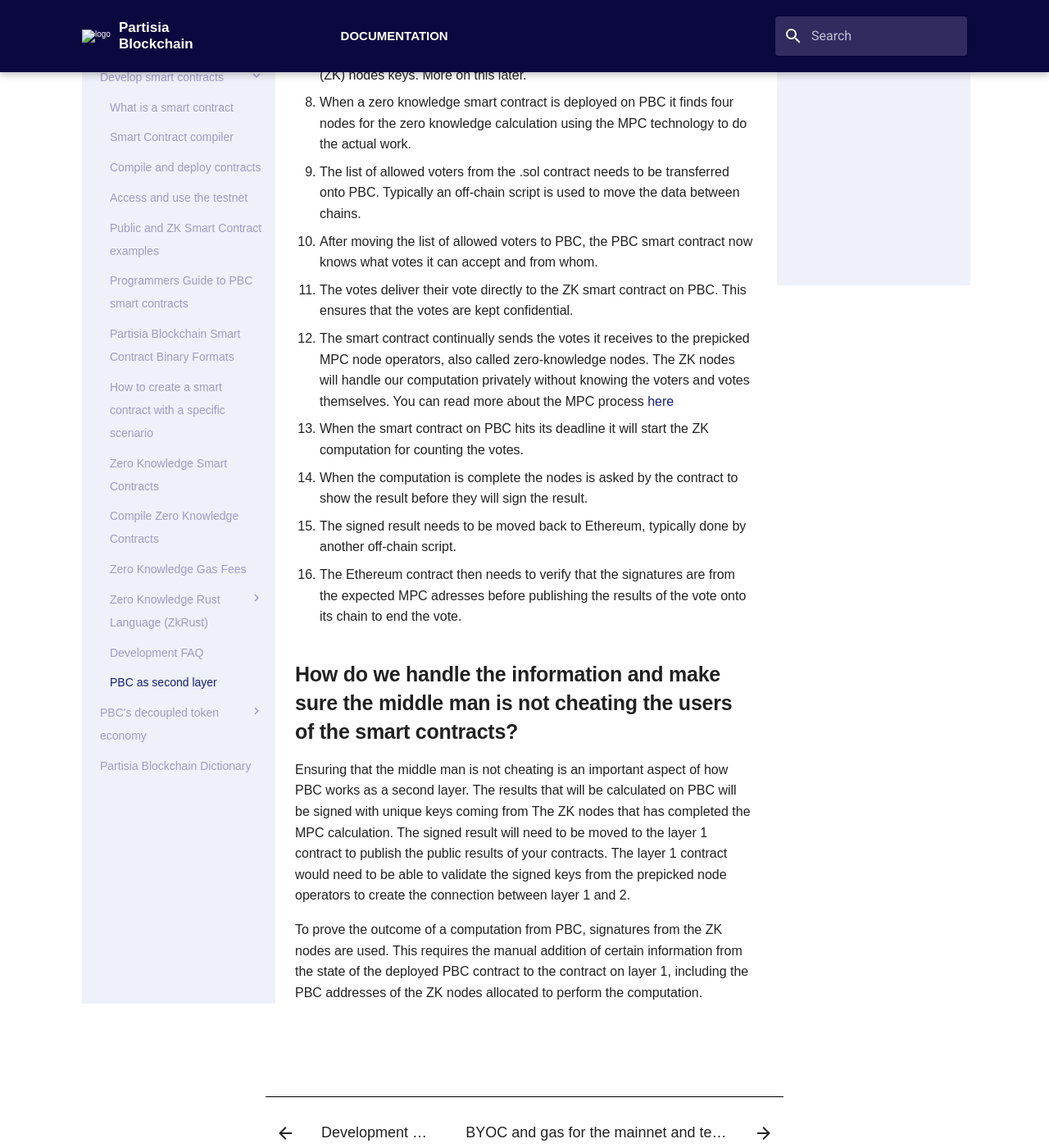
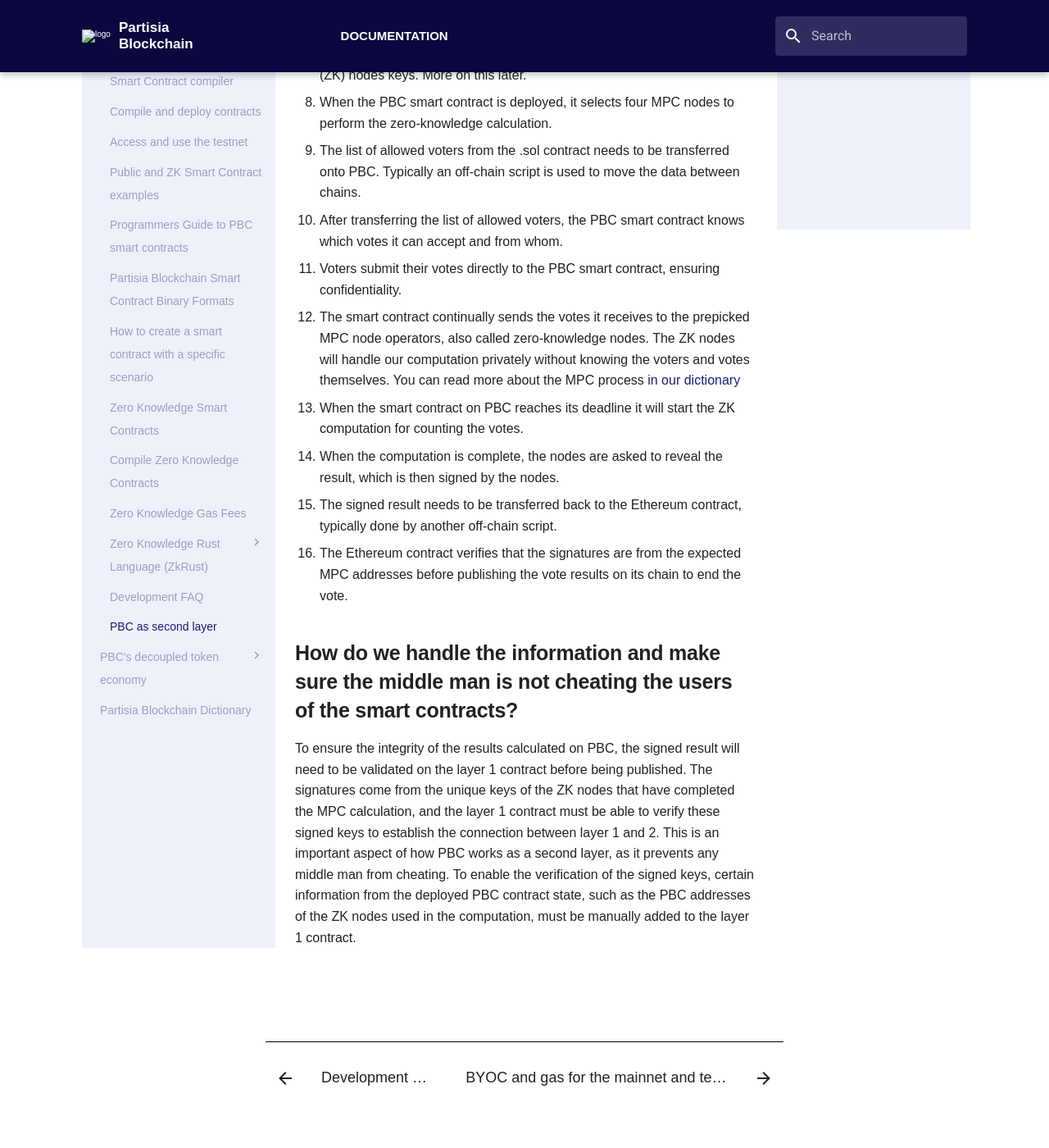
Before and after one commit to 0xSero/partisia-docs, an MkDocs documentation site: the page built from docs/PBC-as-a-second-layer/pbc-as-second-layer.md, in a window 1280 px wide and 1400 px high, scrolled down 1592 px. Shown: the whole window at 82% size. Built offline with MkDocs 1.6.1 and Material for MkDocs 9.7.7, drawn with Linux system fonts in a browser that asks for light colours; some web fonts are replaced; a script that is not in the unit is left out; some of the changed text lies outside the part shown.

Commit message:
Segment updates to reduce working and make it more straightforward

```diff
--- a/docs/PBC-as-a-second-layer/pbc-as-second-layer.md
+++ b/docs/PBC-as-a-second-layer/pbc-as-second-layer.md
@@ -9,27 +9,25 @@
 
 ![ConceptPBCAsSecondLayer](../assets/ConceptModels/ConceptPBCAsSecondLayer.png)
 
-To explain PBC as second layer we'll use the above model as reference. We will run through the model and describe it from our example you can find on the following page. The example is based around Ethereum as our first layer and PBC as our second layer. The example is based around a voting scenario where we want to privately calculate the results of the votes without showing who voted what.
+To illustrate PBC as a second layer, we will use the model outlined above and describe it with reference to an example that you can find on the following page. This example is based on using Ethereum as the first layer and PBC as the second layer. The scenario involves a voting system where the goal is to privately calculate the results of the votes without revealing how individual voters cast their ballots.
 
-1. A .sol smart contract needs to be deployed on layer 1, in our eaxmple layer 1 is on Ethereum. The smart contract in our example has two main objectives:
+1. A Solidity (.sol) smart contract needs to be deployed on layer 1, in our example layer 1 is Ethereum. The smart contract in our example has two main objectives:
    1. It handles the initialized list of allowed voters on the contract.
    2. It handles the final verification of the result received from PBC. The contract needs to know the adresses for the nodes picked on PBC to handle the verification.
 2. A PBC zero knowledge smart contract needs to be deployed on layer 2. The smart contract in our example has three main objectives:
    1. It accepts the list of allowed voters to ensure only voters whos part of the vote can send their vote.
    2. It lets allowed users vote
    3. It counts the votes privately and signs the result with the zero-knowledge (ZK) nodes keys. More on this later.
-3. When a zero knowledge smart contract is deployed on PBC it finds four nodes for the zero knowledge calculation using the MPC technology to do the actual work.
+3. When the PBC smart contract is deployed, it selects four MPC nodes to perform the zero-knowledge calculation.
 4. The list of allowed voters from the .sol contract needs to be transferred onto PBC. Typically an off-chain script is used to move the data between chains.
-5. After moving the list of allowed voters to PBC, the PBC smart contract now knows what votes it can accept and from whom.
-6. The votes deliver their vote directly to the ZK smart contract on PBC. This ensures that the votes are kept confidential.
-7. The smart contract continually sends the votes it receives to the prepicked MPC node operators, also called zero-knowledge nodes. The ZK nodes will handle our computation privately without knowing the voters and votes themselves. You can read more about the MPC process [here](../dictionary.md#mpc)
-8. When the smart contract on PBC hits its deadline it will start the ZK computation for counting the votes.
-9. When the computation is complete the nodes is asked by the contract to show the result before they will sign the result.
-10. The signed result needs to be moved back to Ethereum, typically done by another off-chain script.
-11. The Ethereum contract then needs to verify that the signatures are from the expected MPC adresses before publishing the results of the vote onto its chain to end the vote.
+5. After transferring the list of allowed voters, the PBC smart contract knows which votes it can accept and from whom.
+6. Voters submit their votes directly to the PBC smart contract, ensuring confidentiality.
+7. The smart contract continually sends the votes it receives to the prepicked MPC node operators, also called zero-knowledge nodes. The ZK nodes will handle our computation privately without knowing the voters and votes themselves. You can read more about the MPC process [in our dictionary](../dictionary.md#mpc)
+8. When the smart contract on PBC reaches its deadline it will start the ZK computation for counting the votes.
+9. When the computation is complete, the nodes are asked to reveal the result, which is then signed by the nodes.
+10. The signed result needs to be transferred back to the Ethereum contract, typically done by another off-chain script.
+11. The Ethereum contract verifies that the signatures are from the expected MPC addresses before publishing the vote results on its chain to end the vote.
 
 ## How do we handle the information and make sure the middle man is not cheating the users of the smart contracts?
 
-Ensuring that the middle man is not cheating is an important aspect of how PBC works as a second layer. The results that will be calculated on PBC will be signed with unique keys coming from The ZK nodes that has completed the MPC calculation. The signed result will need to be moved to the layer 1 contract to publish the public results of your contracts. The layer 1 contract would need to be able to validate the signed keys from the prepicked node operators to create the connection between layer 1 and 2.
-
-To prove the outcome of a computation from PBC, signatures from the ZK nodes are used. This requires the manual addition of certain information from the state of the deployed PBC contract to the contract on layer 1, including the PBC addresses of the ZK nodes allocated to perform the computation.
+To ensure the integrity of the results calculated on PBC, the signed result will need to be validated on the layer 1 contract before being published. The signatures come from the unique keys of the ZK nodes that have completed the MPC calculation, and the layer 1 contract must be able to verify these signed keys to establish the connection between layer 1 and 2. This is an important aspect of how PBC works as a second layer, as it prevents any middle man from cheating. To enable the verification of the signed keys, certain information from the deployed PBC contract state, such as the PBC addresses of the ZK nodes used in the computation, must be manually added to the layer 1 contract.
```
